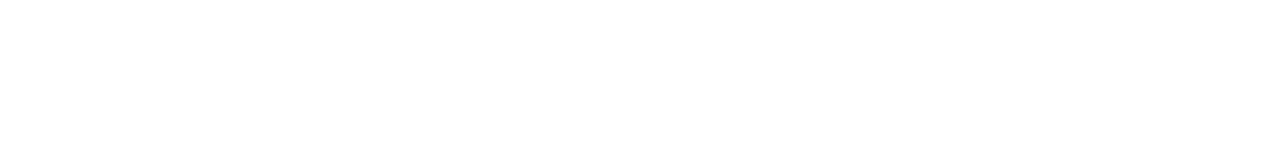
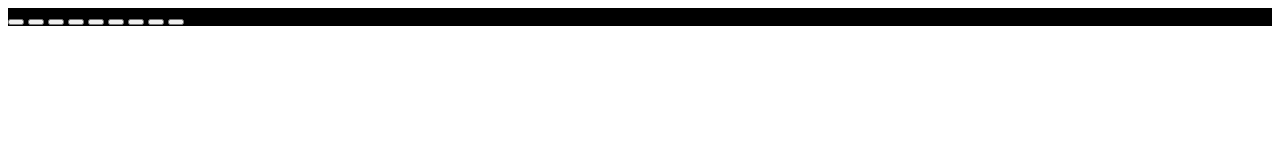
Before and after one commit to divyansh0505/tic-tac-toe, a plain HTML site: page index.html in a window 1280 px wide. Drawn offline with Linux system fonts and the light colour scheme.

Commit message:
css file added

```diff
--- a/index.html
+++ b/index.html
@@ -3,9 +3,20 @@
 <head>
     <meta charset="UTF-8">
     <meta name="viewport" content="width=device-width, initial-scale=1.0">
+    <link rel="stylesheet" href="style1.css">
     <title>Document</title>
 </head>
 <body>
-
+    <div>
+        <button></button>
+        <button></button>
+        <button></button>
+        <button></button>
+        <button></button>
+        <button></button>
+        <button></button>
+        <button></button>
+        <button></button>
+    </div>
 </body>
 </html>
--- /dev/null
+++ b/style1.css
@@ -0,0 +1,8 @@
+div{
+    background-color: black;
+}
+.button{
+    height:100px;
+    width:100px;
+    background-color: beige;
+}
```
